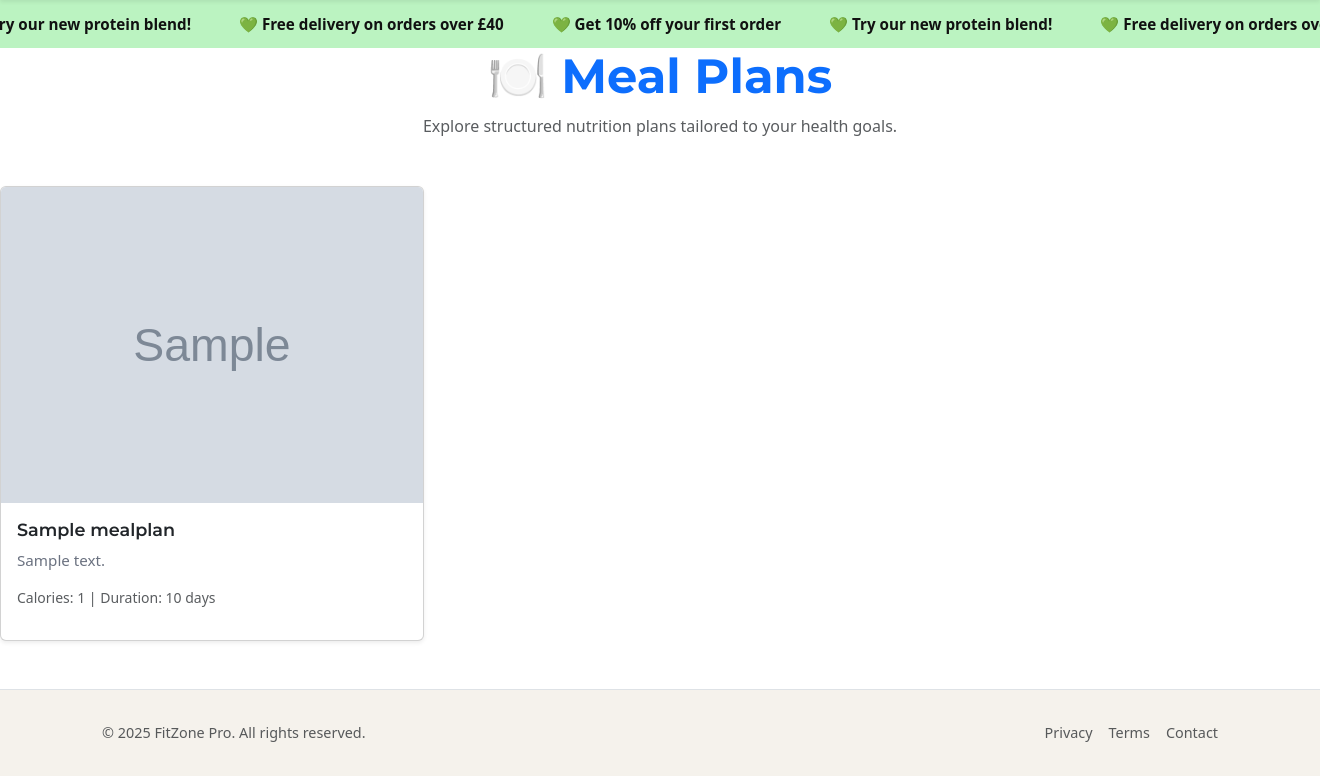
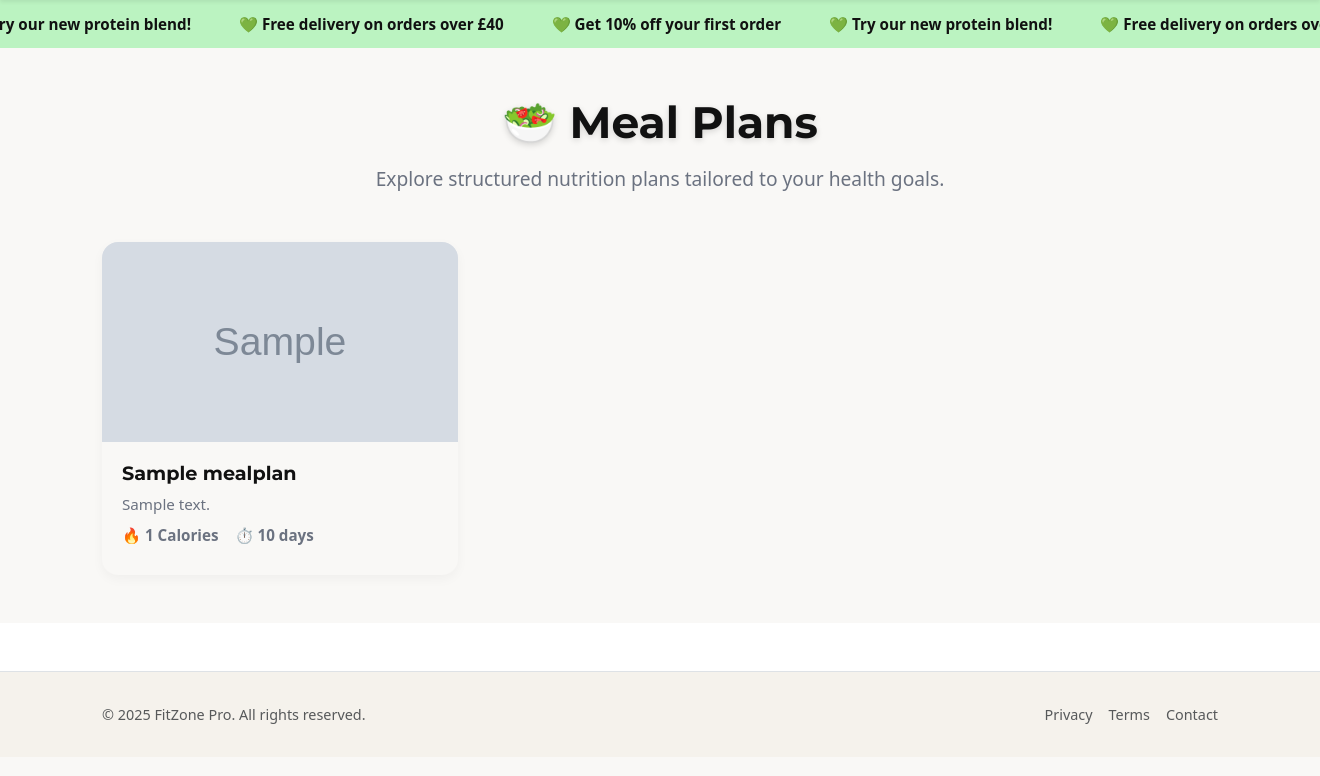
Before and after one commit to Danut89/Milestone-Project-4, a Django app: page /nutrition/meal-plans/ in a window 1320 px wide; the page is wider, and only the part inside the window is pictured. Shown: the part 79-855 px from the top of that part. After the commit the page ends 803 px from the top of that part, so only its background shows below. Run offline with Django 5.2, Linux system fonts and the light colour scheme; tables that the repository leaves empty hold one stand-in row (values such as "Sample post"); grey boxes marked "Sample" are stand-in pictures.

Commit message:
Refined meal plan and meal plan detail pages structure

```diff
--- a/nutrition/templates/nutrition/meal_plans.html
+++ b/nutrition/templates/nutrition/meal_plans.html
@@ -1,35 +1,49 @@
 {% extends "base.html" %}
+{% load static %}
 
 {% block title %}Meal Plans{% endblock %}
 
 {% block content %}
+<section class="section-light py-5">
+  <div class="container">
+
+    <!-- 🌟 Page Heading -->
     <div class="text-center mb-5">
-  <h1 class="display-5 fw-bold text-primary">🍽️ Meal Plans</h1>
-  <p class="text-muted">Explore structured nutrition plans tailored to your health goals.</p>
+      <h1 class="hero-title">🥗 Meal Plans</h1>
+      <p class="hero-subtitle">Explore structured nutrition plans tailored to your health goals.</p>
     </div>
 
-<div class="row row-cols-1 row-cols-md-3 g-4">
+    <!-- 🧩 Meal Plans Grid -->
+    <div class="row row-cols-1 row-cols-sm-2 row-cols-md-3 g-4">
       {% for plan in plans %}
         <div class="col">
           <a href="{% url 'nutrition:meal_plan_detail' plan.id %}" class="text-decoration-none text-dark">
-        <div class="card meal-plan-card h-100 shadow-sm">
+            <div class="meal-plan-card section-highlight">
 
+              <!-- 📸 Plan Image -->
               {% if plan.image %}
-            <img src="{{ plan.image.url }}" class="card-img-top" alt="{{ plan.title }}">
+                <img src="{{ plan.image.url }}" alt="{{ plan.title }}" class="img-fluid">
+              {% else %}
+                <img src="{% static 'images/default-meal-plan.jpg' %}" alt="Meal Plan" class="img-fluid">
               {% endif %}
 
-          <div class="card-body d-flex flex-column justify-content-between">
-            <div>
-              <h5 class="card-title">{{ plan.title }}</h5>
-              <p class="card-text">{{ plan.description }}</p>
-            </div>
-            <p class="text-muted small mt-3">Calories: {{ plan.calories }} | Duration: {{ plan.duration_days }} days</p>
+              <!-- 📋 Card Content -->
+              <div class="card-body">
+                <h5>{{ plan.title }}</h5>
+                <p>{{ plan.description|truncatewords:20 }}</p>
+                <p class="meal-plan-meta">
+                  <span>🔥 {{ plan.calories }} Calories</span>
+                  <span>⏱️ {{ plan.duration_days }} days</span>
+                </p>
               </div>
             </div>
           </a>
         </div>
       {% empty %}
-    <p class="text-center text-muted">No meal plans found.</p>
+        <p class="text-center">No meal plans available.</p>
       {% endfor %}
     </div>
+
+  </div>
+</section>
 {% endblock %}
--- a/profiles/templates/profiles/dashboard.html
+++ b/profiles/templates/profiles/dashboard.html
@@ -14,7 +14,7 @@
       <div class="card-body">
         <h5 class="card-title">🥗 Nutrition Plans</h5>
         <p class="card-text">Access your personalized meal plans and dietary tips.</p>
-        <a href="{% url 'nutrition' %}" class="btn btn-primary">Go to Nutrition</a>
+        <a href="{% url 'nutrition:meal_plans' %}" class="btn btn-primary">Go to Nutrition</a>
       </div>
     </div>
   </div>
@@ -74,7 +74,7 @@
         <h5 class="card-title">⚡ Quick Actions</h5>
         <div class="d-grid gap-2">
           <a href="{% url 'all_products' %}" class="btn btn-sm btn-outline-primary">🛍️ View All Products</a>
-          <a href="{% url 'nutrition' %}" class="btn btn-sm btn-outline-primary">🍎 View Meal Plans</a>
+          <a href="{% url 'nutrition:meal_plans' %}" class="btn btn-sm btn-outline-primary">🍎 View Meal Plans</a>
           <a href="{% url 'settings' %}" class="btn btn-sm btn-outline-secondary">⚙️ Settings</a>
         </div>
       </div>
--- a/static/css/index.css
+++ b/static/css/index.css
@@ -459,7 +459,7 @@ h1, h2, h3, h4, h5 {
 }
 
 .section-highlight {
-  background-color: #f5f2ec;
+  background-color: var(--accent-color);
 }
 
 .text-accent {
--- a/static/css/nutrition.css
+++ b/static/css/nutrition.css
@@ -74,42 +76,114 @@
 }
 
 .accordion-button {
-  font-weight: 500;
-  color: #111827; /* Tailwind gray-900 */
-  background-color: #f1f5f9; /* Tailwind gray-100 */
+  font-weight: 600;
+  color: var(--text-dark);
+  background-color: #f1f5f9;
+  padding: 1rem 1.25rem;
 }
 
 .accordion-button:not(.collapsed) {
-  background-color: #e0f2fe; /* Tailwind blue-100 */
-  color: #0c4a6e; /* Tailwind blue-900 */
+  background-color: #e0f2fe;
+  color: #0c4a6e;
 }
 
 .accordion-body {
   background-color: #ffffff;
   font-size: 0.95rem;
-  color: #374151;
+  color: var(--text-muted);
 }
 
 /* Shopping List */
+.daily-breakdown ul {
+  list-style: disc;
+  padding-left: 1.5rem;
+}
+
 .daily-breakdown ul li {
   margin-bottom: 0.5rem;
 }
 
-/* About Plan & Related Plans */
-.bg-light {
-  background-color: #f8fafc !important; /* Tailwind gray-50 */
+/* ============================
+   📦 Meal Plans Grid (meal_plans.html)
+============================ */
+
+.meal-plans-grid {
+  display: grid;
+  grid-template-columns: repeat(auto-fill, minmax(280px, 1fr));
+  gap: 2rem;
+  margin-top: 2rem;
 }
 
-.card-title {
-  font-size: 1.1rem;
-  font-weight: 600;
+/* ============================
+   🥗 Meal Plans Grid Styling
+============================= */
+.meal-plan-card {
+  background-color: var(--bg-light);
+  border-radius: 1rem;
+  overflow: hidden;
+  box-shadow: 0 4px 12px rgba(0, 0, 0, 0.04);
+  transition: all 0.3s ease;
+  display: flex;
+  flex-direction: column;
+  height: 100%;
 }
 
-.card-text {
-  font-size: 0.95rem;
-  color: #6b7280;
+.meal-plan-card:hover {
+  transform: translateY(-5px);
+  box-shadow: 0 6px 22px rgba(0, 0, 0, 0.08);
 }
 
-.btn-outline-primary {
-  border-radius: 0.5rem;
+.meal-plan-card img {
+  width: 100%;
+  height: 200px;
+  object-fit: cover;
 }
+
+.meal-plan-card .card-body {
+  padding: 1.25rem;
+  display: flex;
+  flex-direction: column;
+  flex-grow: 1;
+}
+
+.meal-plan-card h5 {
+  font-size: 1.2rem;
+  font-weight: 700;
+  color: var(--primary-color);
+  margin-bottom: 0.5rem;
+}
+
+.meal-plan-card p {
+  font-size: 0.95rem;
+  color: var(--text-muted);
+  margin-bottom: 0.5rem;
+}
+
+.meal-plan-meta {
+  display: flex;
+  gap: 1rem;
+  font-size: 0.85rem;
+  font-weight: 600;
+  color: var(--text-dark);
+  margin-top: auto;
+}
+
+
+
+
+/* Page Header Styling */
+.meal-plans-title {
+  text-align: center;
+  margin-bottom: 2rem;
+}
+
+.meal-plans-title h1 {
+  font-size: 2.2rem;
+  font-weight: 800;
+  color: var(--primary-color);
+}
+
+.meal-plans-title p {
+  font-size: 1rem;
+  color: var(--text-muted);
+}
```
Also changed, not shown: other parts of static/css/nutrition.css (+18 -16 lines), media/mealplan_images/ChatGPT_Image_21_iun._2025_21_19_48.png (added), media/mealplan_images/feature-navigation-bar.gif (added), media/mealplan_images/product-2.png (added). Lines whose indentation alone changed are shown as unchanged.
